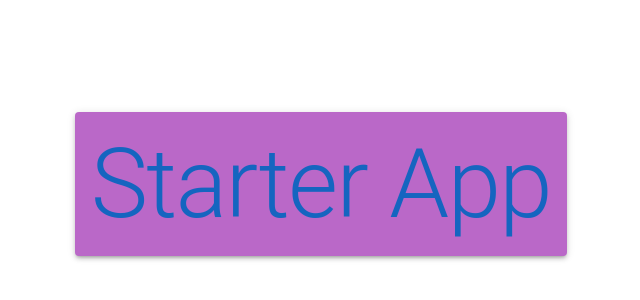
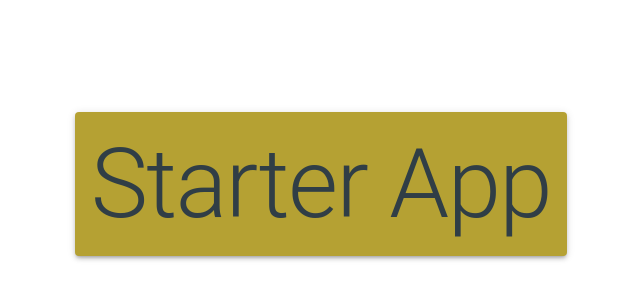
Before and after one commit to alamerton/Lydiard-Capital, a React (Create React App) app: page / in a window 1280 px wide. Shown: the part 216-516 px from the top of the page, without its empty margins (319-959 px from the left). Built offline with nearby package versions, Linux system fonts and the light colour scheme.

Commit message:
Added colour theme

```diff
--- a/src/App.tsx
+++ b/src/App.tsx
@@ -1,9 +1,30 @@
 import React from "react";
-import { Box, CssBaseline, Paper, Typography } from "@mui/material";
+import { Box, CssBaseline, Paper, Typography, ThemeProvider } from "@mui/material";
+import { createTheme } from "@mui/material/styles";
+
 
 function App() {
+
+   // define theme
+   const theme = createTheme({
+    palette: {
+      primary: {
+        light: "#6a7b83",
+        main: "#455a64",
+        dark: "#303e46",
+        contrastText: "#000",
+      },
+      secondary: {
+        main: "#4db6ac",
+        light: "#b5a133",
+        dark: "#726000",
+        contrastText: "#000",
+      },
+    },
+  });
+
   return (
-    <div>
+    <ThemeProvider theme={theme}>
       <CssBaseline />
       <Box
         height="100vh"
@@ -21,7 +42,7 @@ function App() {
           </Typography>
         </Paper>
       </Box>
-    </div>
+    </ThemeProvider>
   );
 }
 
```
